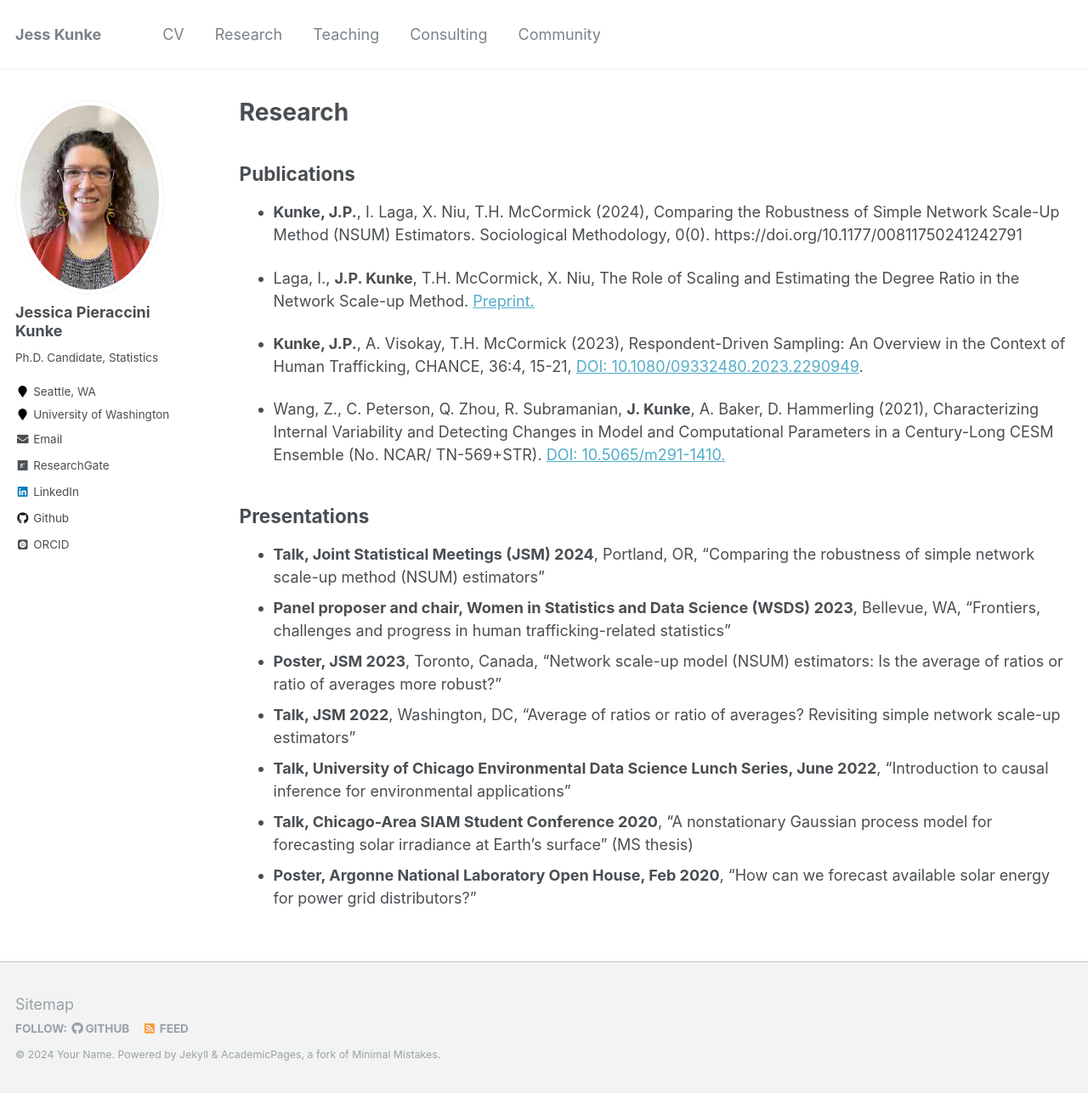
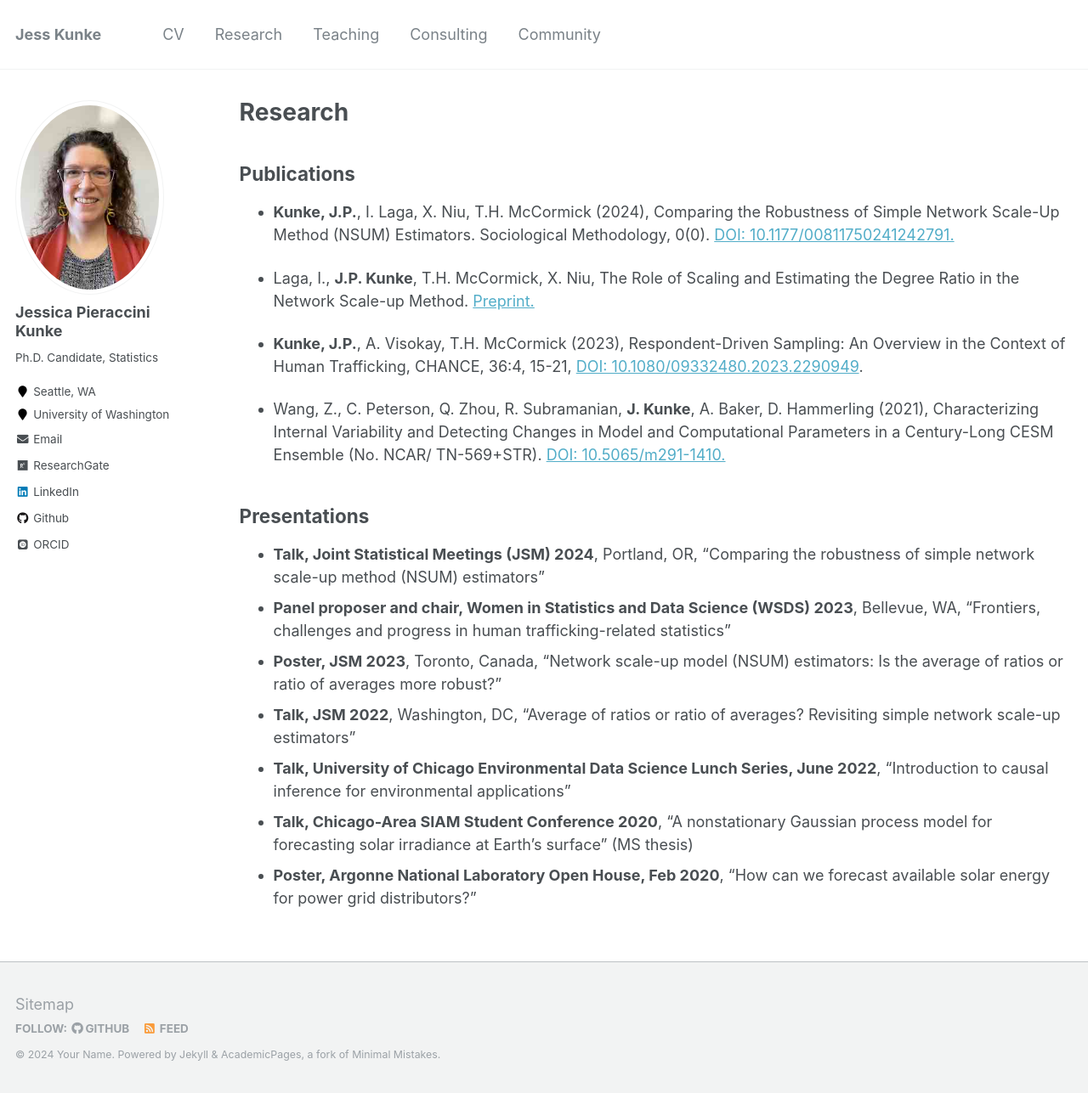
Before and after one commit to jpierkunke/jpierkunke.github.io, a Jekyll site: the page built from _pages/research.md, in a window 1280 px wide and 1287 px high. Shown: the whole window at 85% size. Built offline with Jekyll 4.4.1, drawn with Linux system fonts in a browser that asks for light colours; some web fonts are replaced; some of the changed lines change nothing that is shown.

Commit message:
Update research.md DOI link

```diff
--- a/_pages/research.md
+++ b/_pages/research.md
@@ -7,7 +7,7 @@
 
 ## Publications
 
-- **Kunke, J.P.**, I. Laga, X. Niu, T.H. McCormick (2024), Comparing the Robustness of Simple Network Scale-Up Method (NSUM) Estimators. Sociological Methodology, 0(0). https://doi.org/10.1177/00811750241242791
+- **Kunke, J.P.**, I. Laga, X. Niu, T.H. McCormick (2024), Comparing the Robustness of Simple Network Scale-Up Method (NSUM) Estimators. Sociological Methodology, 0(0). [DOI: 10.1177/00811750241242791.](https://doi.org/10.1177/00811750241242791)
 
 - Laga, I., **J.P. Kunke**, T.H. McCormick, X. Niu, The Role of Scaling and Estimating the Degree Ratio in the Network Scale-up Method. [Preprint.](https://doi.org/10.48550/arXiv.2305.04381)
 
```
